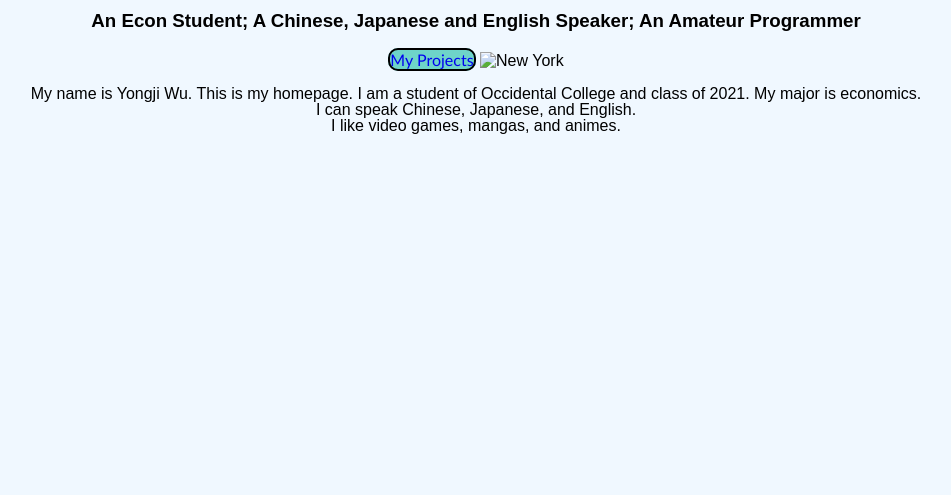
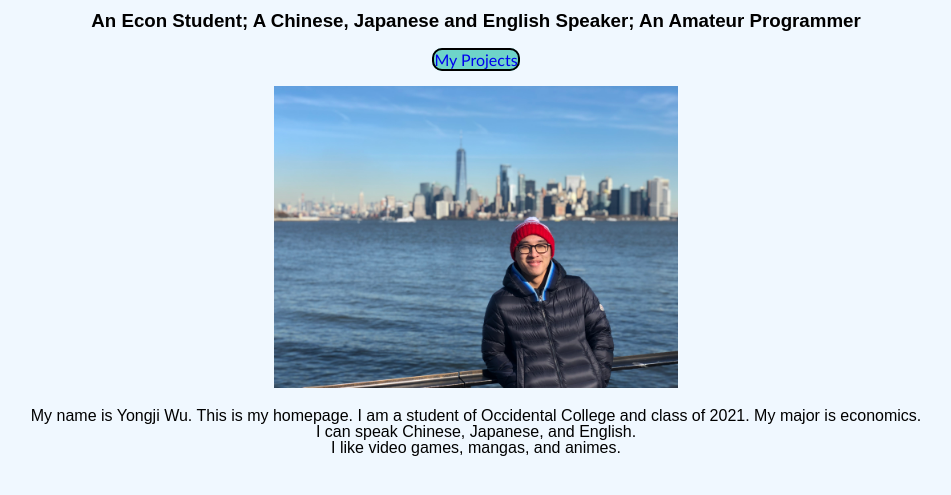
Before and after one commit to YongjiWu/YongjiWu.github.io, a plain HTML site: page homepage.html in a window 1280 px wide. Shown: the part 47-542 px from the top of the page, without its empty margins (164-1115 px from the left). Drawn offline with Linux system fonts and the light colour scheme.

Commit message:
homepage

```diff
--- a/homepage.html
+++ b/homepage.html
@@ -13,7 +13,11 @@
     <nav>
         <p class="centered">
             <span title="Github"><a href="https://github.com/YongjiWu/YongjiWu.github.io">My Projects</a></span>
-            <img src="IMG_1127.jpeg" alt="New York" class="centered">
+            <br>
+        </p>
+
+        <p class="centered">
+            <img src="IMG_1127.jpeg" alt="Me in New York" width="403.2" height="302.4">
             <br>
         </p>
     </nav>
```
Also changed, not shown: IMG_1127.jpeg (added).
